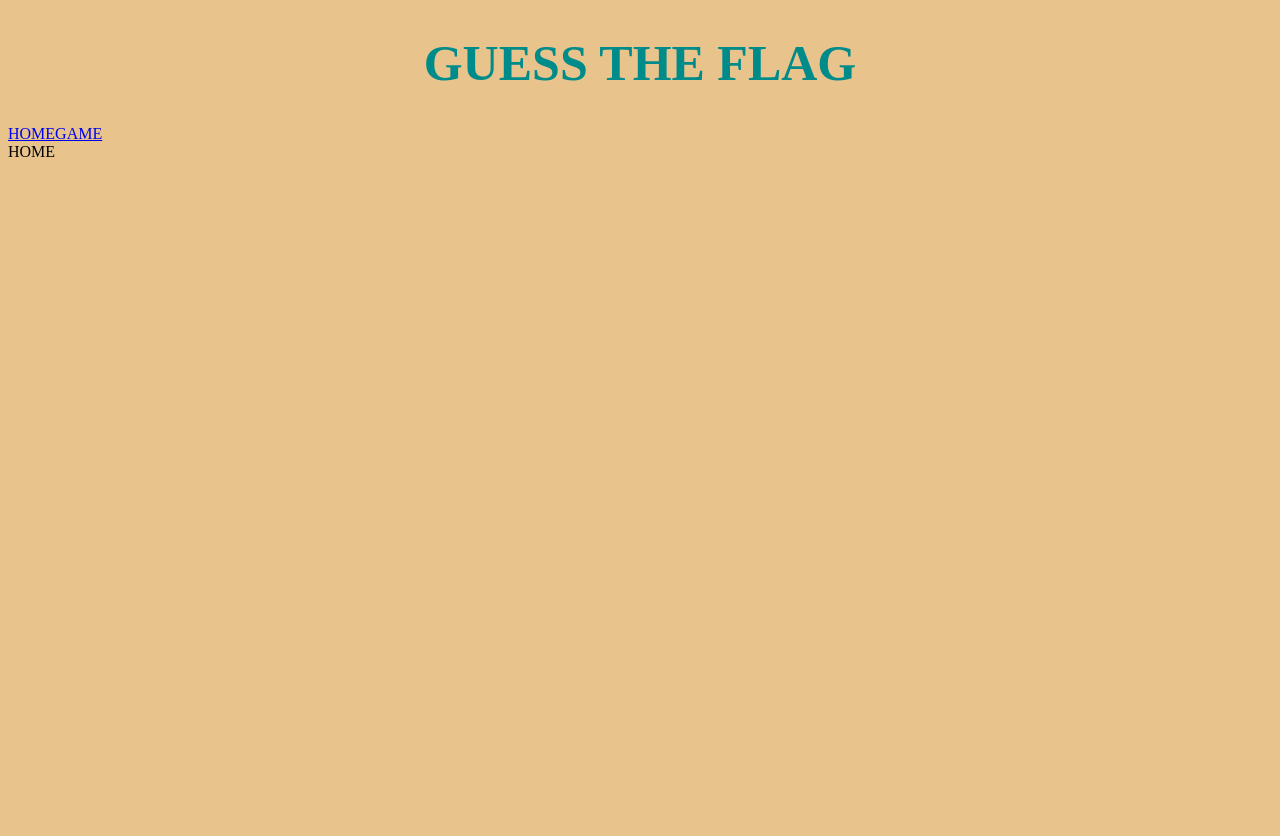
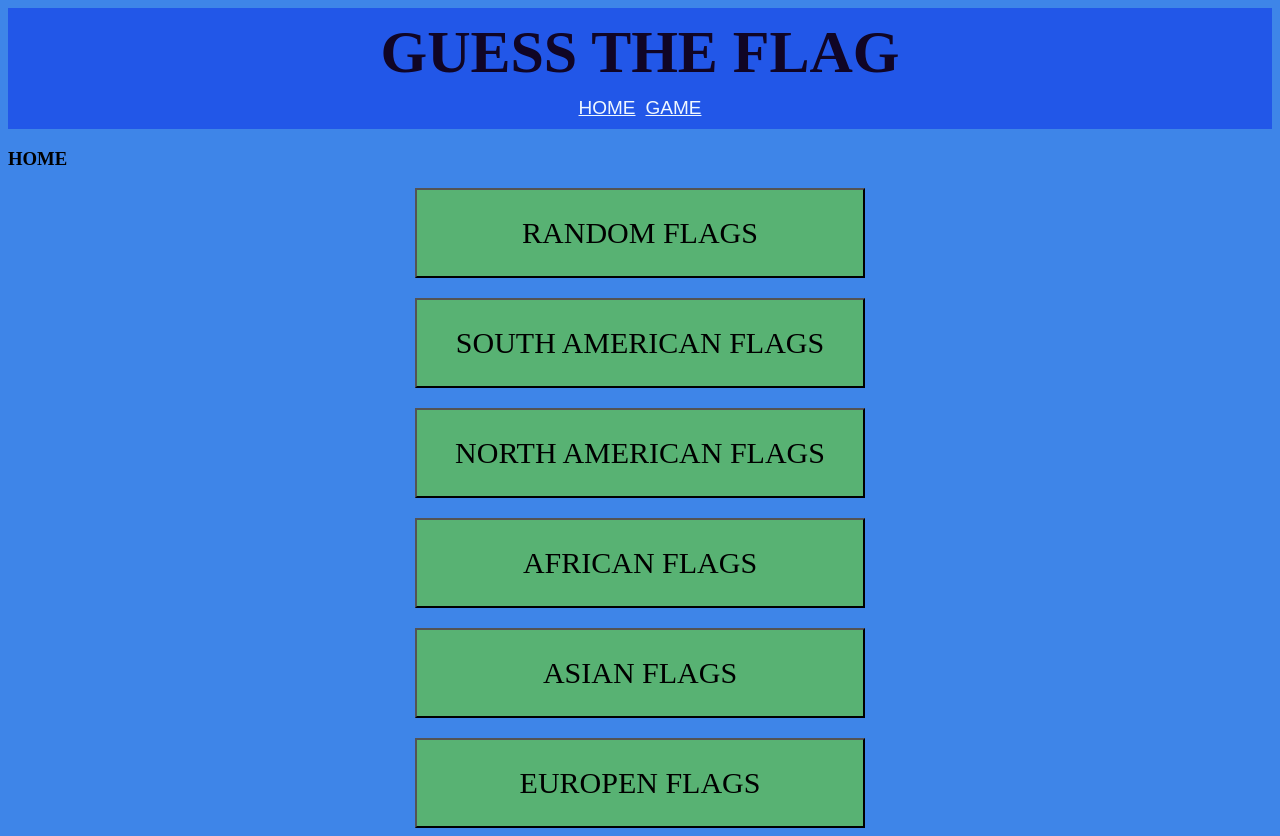
Before and after one commit to YA2323/y_capstone_project, a React (Create React App) app in the folder frontend/: page /#/ in a window 1280 px wide. Before the commit the page ends 800 px from the top, so only its background shows below. Built offline with nearby package versions, Linux system fonts and the light colour scheme; no server answers.

Commit message:
Add Frontend Home and NavLinks

```diff
--- a/frontend/src/Pages/Header.tsx
+++ b/frontend/src/Pages/Header.tsx
@@ -1,4 +1,5 @@
 import {NavLink} from "react-router-dom";
+import "../style/Header.css"
 
 export default function Header() {
 
@@ -7,8 +8,8 @@ export default function Header() {
         <header>
             <h1>GUESS THE FLAG</h1>
             <nav className={"menu"}>
-                <NavLink to={"/"}>HOME</NavLink>
-                <NavLink to={"/game"}>GAME</NavLink>
+                <NavLink className={"nav"} to={"/"}>HOME</NavLink>
+                <NavLink className={"nav"} to={"/game"}>GAME</NavLink>
             </nav>
         </header>
     )
--- a/frontend/src/Pages/Home.tsx
+++ b/frontend/src/Pages/Home.tsx
@@ -1,8 +1,18 @@
+import "../style/Home.css"
+
+
 export default function Home() {
-
     return (
         <>
-            HOME
+            <h3>HOME</h3>
+            <div className={"contBtns"}>
+                <button className={"contBtns2"} id={"EuBtn"}>EUROPEN FLAGS</button>
+                <button className={"contBtns2"} id={"AsianBtn"}>ASIAN FLAGS</button>
+                <button className={"contBtns2"} id={"AfricaBtn"}>AFRICAN FLAGS</button>
+                <button className={"contBtns2"} id={"NorthBtn"}>NORTH AMERICAN FLAGS</button>
+                <button className={"contBtns2"} id={"SouthBtn"}>SOUTH AMERICAN FLAGS</button>
+                <button className={"contBtns2"} id={"RndmBtn"}>RANDOM FLAGS</button>
+            </div>
         </>
     )
 }
--- a/frontend/src/components/RandomFlag.tsx
+++ b/frontend/src/components/RandomFlag.tsx
@@ -59,21 +59,21 @@ export default function RandomFlag(props: RandomFlagProps) {
     return (
         <>
             <div className={"btnFlag"}>
-                <Button variant="contained" onClick={handleClickBtnFlag}>Next Flag</Button>
+                <Button id={"b0"} variant="contained" onClick={handleClickBtnFlag}>Next Flag</Button>
             </div>
 
             <form onSubmit={handleSubmitTrue}>
-                <div className={"answerBtns"}>
-                    <button value={answer} onChange={() => handleChangeTrue}
+                <div className={"answerBtns"} >
+                    <button id={"b1"} value={answer} onChange={() => handleChangeTrue}
                             type={"submit"}>{randomCountries[0]}</button>
                 </div>
             </form>
 
             <form onSubmit={handleSubmitFalse}>
                 <div className={"answerBtns"}>
-                    <button>{randomCountries[4]}</button>
-                    <button>{randomCountries[8]}</button>
-                    <button>{randomCountries[10]}</button>
+                    <button id={"b2"} >{randomCountries[4]}</button>
+                    <button id={"b3"} >{randomCountries[8]}</button>
+                    <button id={"b4"}>{randomCountries[10]}</button>
                 </div>
             </form>
 
--- a/frontend/src/style/App.css
+++ b/frontend/src/style/App.css
@@ -1,13 +1,4 @@
-header{
-    color: darkcyan;
-}
 
-h1 {
-    display: flex;
-    justify-content: center;
-    font-family: Athelas, serif;
-    font-size: 50px;
-}
 
 .btnFlag {
     margin-top: 300px;
@@ -16,8 +7,15 @@ h1 {
     left: 25%;
 }
 
+#b0{
+    border-width: 2.2px;
+    border-style: solid;
+    border-color: black;
+}
+
 body {
-    background-color: #e8c48c;
+
+    background-color: #3e85e8
 }
 
 .imgFlag {
@@ -27,8 +25,47 @@ body {
 
 .answerBtns {
     display: inline-flex;
-    flex-wrap: wrap;
+    justify-content: center;
+    margin-left: 530px;
     gap: 10px;
-    margin-left: 590px;
-    margin-bottom: 70px;
+    padding: 8px;
 }
+
+#b1{
+    top: 20px;
+    padding: 15px;
+    gap: 10px;
+    width: 150px;
+    border-width: 2.2px;
+    border-style: solid;
+    border-color: black;
+    background-color: #d8bb70;
+    border-radius: 0.9em;
+}
+
+#b4{
+    padding: 10px;
+    border-width: 2.2px;
+    border-style: solid;
+    border-color: black;
+    background-color: #d8bb70;
+    border-radius: 0.9em;
+    width: 150px;
+}
+#b3{
+    border-width: 2.2px;
+    border-style: solid;
+    border-color: black;
+    background-color: #d8bb70;
+    border-radius: 0.9em;
+    width: 150px;
+}
+
+#b2{
+    border-width: 2.2px;
+    border-style: solid;
+    border-color: black;
+    background-color: #d8bb70;
+    border-radius: 0.9em;
+    width: 150px;
+}
--- /dev/null
+++ b/frontend/src/style/Header.css
@@ -0,0 +1,31 @@
+header {
+    position: sticky;
+    top: 0;
+    background-color: #2257e8;
+
+}
+
+h1 {
+    margin: 0;
+    text-align: center;
+    padding-bottom: 10px;
+    padding-top: 10px;
+    font-size: 60px;
+    color: #100525
+}
+
+.nav {
+    position: relative;
+    font-family: sans-serif;
+    color: aliceblue;
+    font-size: 19px;
+
+    padding-bottom: 10px;
+}
+
+.menu {
+    display: flex;
+    justify-content: center;
+    gap: 10px;
+    margin: auto;
+}
--- /dev/null
+++ b/frontend/src/style/Home.css
@@ -0,0 +1,43 @@
+.contBtns {
+    display: flex;
+    align-items: center;
+    flex-direction: column-reverse;
+    gap: 20px;
+
+}
+
+#EuBtn {
+    width: 450px;
+    height: 90px;
+}
+
+#AsianBtn {
+    width: 450px;
+    height: 90px;
+}
+
+#AfricaBtn {
+    width: 450px;
+    height: 90px;
+}
+
+#NorthBtn {
+    width: 450px;
+    height: 90px;
+}
+
+#SouthBtn {
+    width: 450px;
+    height: 90px;
+}
+
+#RndmBtn{
+    width: 450px;
+    height: 90px;
+}
+
+.contBtns2 {
+    background-color: #58b273;
+    font-size: 30px;
+    font-family: "Baloo Tammudu 2";
+}
--- a/frontend/src/style/header.css
+++ /dev/null
@@ -1,10 +0,0 @@
-header {
-    position: sticky;
-    top: 0;
-    background-color: cornflowerblue;
-    height: 20px;
-}
-
-h2 {
-    text-align: center;
-}
```
